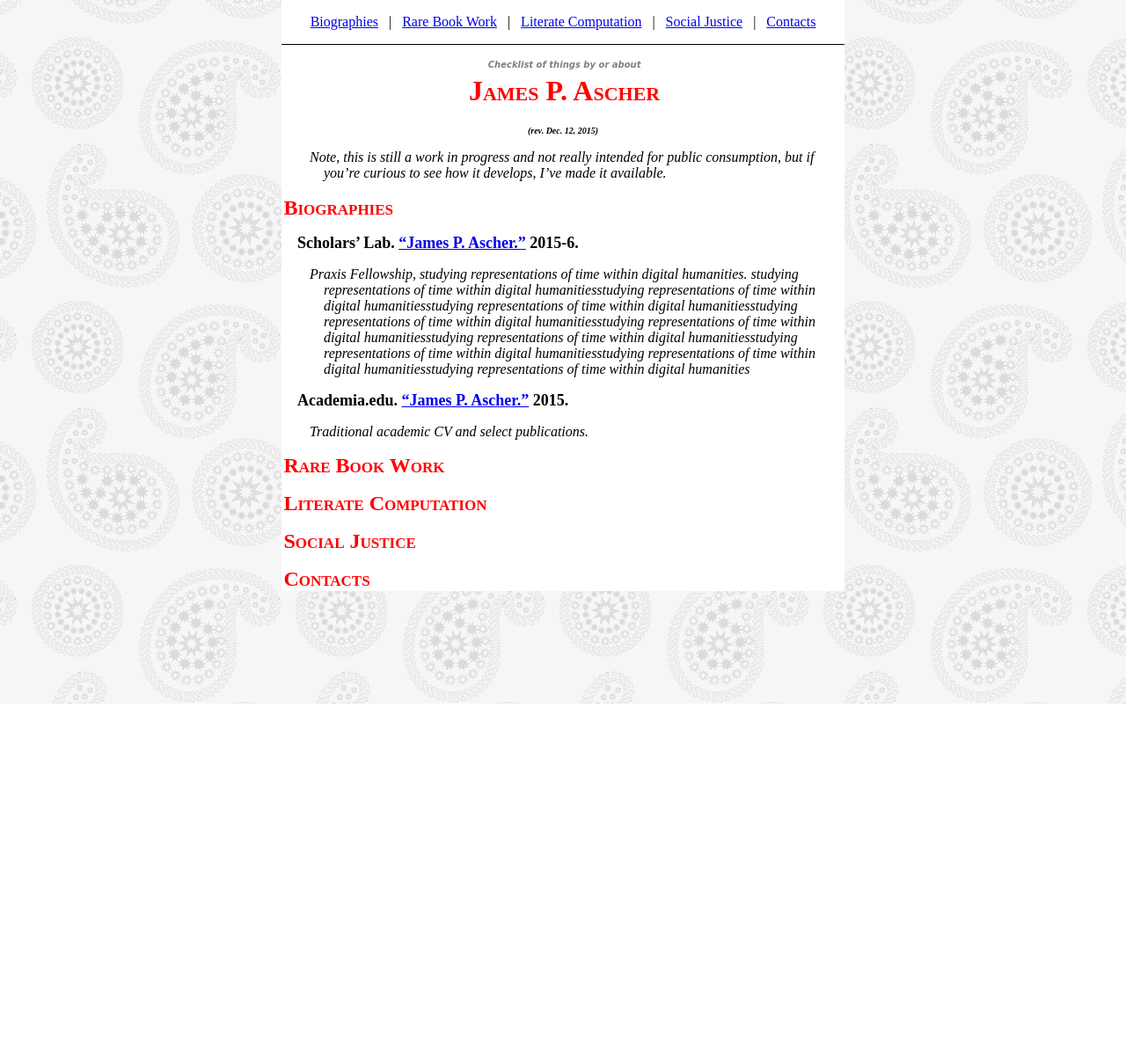
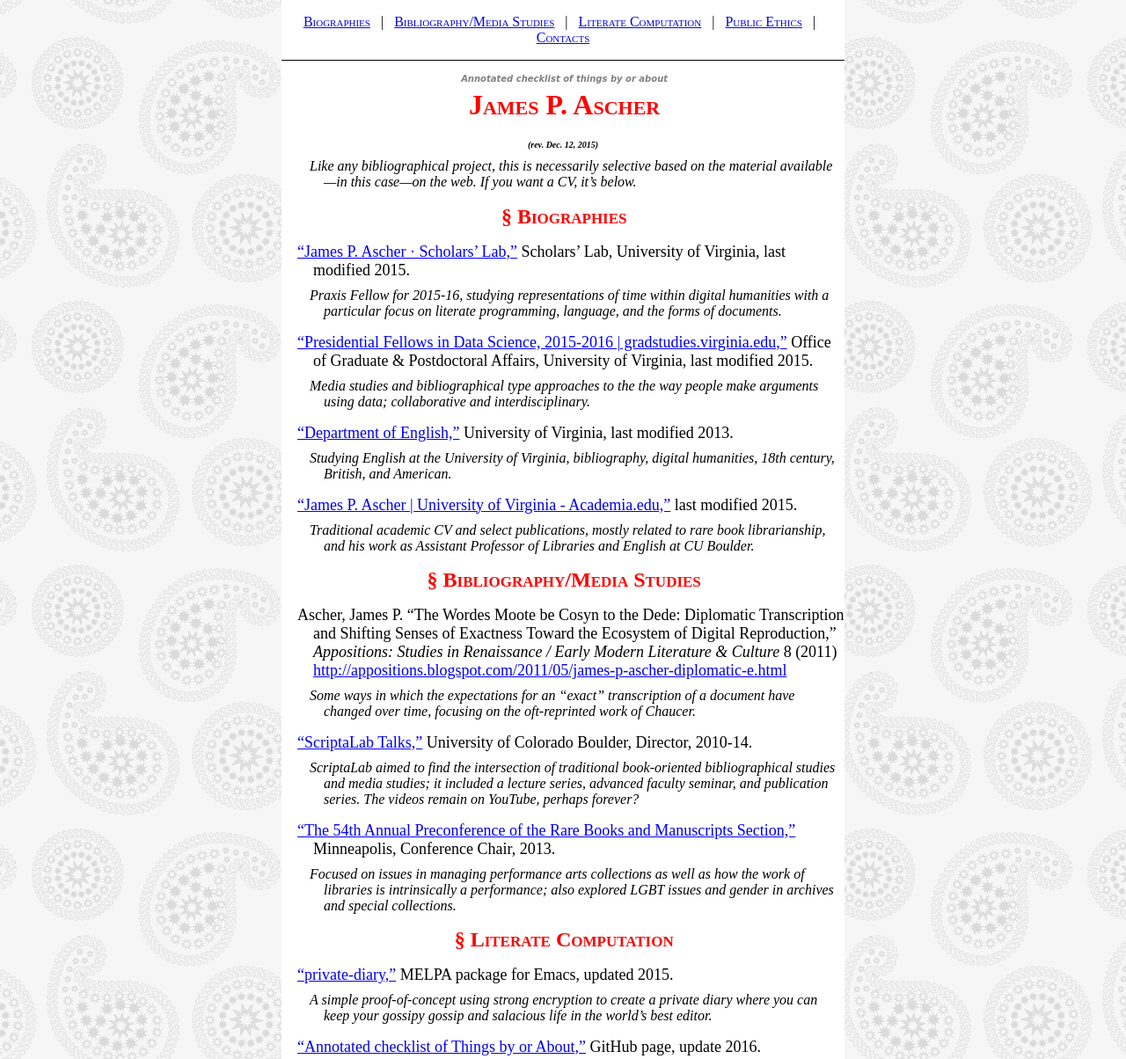
Before and after one commit to cacology/cacology.github.io, a plain HTML site: page index.html in a window 1280 px wide. Shown: the top 1204 px of the page at 88% size. Before the commit the page ends 800 px from the top, so only its background shows below. Drawn offline with Linux system fonts and the light colour scheme.

Commit message:
Tweaked content, seems acceptable now

```diff
--- a/index.html
+++ b/index.html
@@ -6,7 +6,7 @@
   <meta name="viewport" content="width=device-width, initial-scale=1.0, user-scalable=yes">
   <meta name="author" content="James P. Ascher">
   <meta name="dcterms.date" content="2015-12-12">
-  <title>Checklist of things by or about James P. Ascher</title>
+  <title>Annotated checklist of things by or about James P. Ascher</title>
   <style type="text/css">code{white-space: pre;}</style>
   <link rel="stylesheet" href="redandblack.css">
   <!--[if lt IE 9]>
@@ -15,7 +15,7 @@
 </head>
 <body>
 <header>
-<h1 class="title"><em>Checklist of things by or about</em><br />
+<h1 class="title"><em>Annotated checklist of things by or about</em><br />
 James P. Ascher</h1>
 <h2 class="author">James P. Ascher</h2>
 <h3 class="date">Dec. 12, 2015</h3>
@@ -23,21 +23,44 @@ James P. Ascher</h1>
 <nav id="TOC">
 <ul>
 <li><a href="#biographies">Biographies</a></li>
-<li><a href="#rare-book-work">Rare Book Work</a></li>
+<li><a href="#bibliographymedia-studies">Bibliography/Media Studies</a></li>
 <li><a href="#literate-computation">Literate Computation</a></li>
-<li><a href="#social-justice">Social Justice</a></li>
+<li><a href="#public-ethics">Public Ethics</a></li>
 <li><a href="#contacts">Contacts</a></li>
 </ul>
 </nav>
-<p>Note, this is still a work in progress and not really intended for public consumption, but if you’re curious to see how it develops, I’ve made it available.</p>
+<p>Like any bibliographical project, this is necessarily selective based on the material available—in this case—on the web. If you want a CV, it’s below.</p>
 <h1 id="biographies">Biographies</h1>
-<h2 id="scholars-lab.-james-p.-ascher.-2015-6.">Scholars’ Lab. <a href="http://scholarslab.org/people/james-p-ascher/">“James P. Ascher.”</a> 2015-6.</h2>
-<p>Praxis Fellowship, studying representations of time within digital humanities. studying representations of time within digital humanitiesstudying representations of time within digital humanitiesstudying representations of time within digital humanitiesstudying representations of time within digital humanitiesstudying representations of time within digital humanitiesstudying representations of time within digital humanitiesstudying representations of time within digital humanitiesstudying representations of time within digital humanitiesstudying representations of time within digital humanities</p>
-<h2 id="academia.edu.-james-p.-ascher.-2015.">Academia.edu. <a href="https://virginia.academia.edu/JamesPAscher">“James P. Ascher.”</a> 2015.</h2>
-<p>Traditional academic CV and select publications.</p>
-<h1 id="rare-book-work">Rare Book Work</h1>
+<h2 id="james-p.-ascher-scholars-lab-scholars-lab-university-of-virginia-last-modified-2015."><a href="http://scholarslab.org/people/james-p-ascher/">“James P. Ascher · Scholars’ Lab,”</a> Scholars’ Lab, University of Virginia, last modified 2015.</h2>
+<p>Praxis Fellow for 2015-16, studying representations of time within digital humanities with a particular focus on literate programming, language, and the forms of documents.</p>
+<h2 id="presidential-fellows-in-data-science-2015-2016-gradstudies.virginia.edu-office-of-graduate-postdoctoral-affairs-university-of-virginia-last-modified-2015."><a href="http://gradstudies.dev.uvaits.virginia.edu/node/315">“Presidential Fellows in Data Science, 2015-2016 | gradstudies.virginia.edu,”</a> Office of Graduate &amp; Postdoctoral Affairs, University of Virginia, last modified 2015.</h2>
+<p>Media studies and bibliographical type approaches to the the way people make arguments using data; collaborative and interdisciplinary.</p>
+<h2 id="department-of-english-university-of-virginia-last-modified-2013."><a href="http://www.engl.virginia.edu/people/jpa4q">“Department of English,”</a> University of Virginia, last modified 2013.</h2>
+<p>Studying English at the University of Virginia, bibliography, digital humanities, 18th century, British, and American.</p>
+<h2 id="james-p.-ascher-university-of-virginia---academia.edu-last-modified-2015."><a href="https://virginia.academia.edu/JamesPAscher">“James P. Ascher | University of Virginia - Academia.edu,”</a> last modified 2015.</h2>
+<p>Traditional academic CV and select publications, mostly related to rare book librarianship, and his work as Assistant Professor of Libraries and English at CU Boulder.</p>
+<h1 id="bibliographymedia-studies">Bibliography/Media Studies</h1>
+<h2 id="ascher-james-p.-the-wordes-moote-be-cosyn-to-the-dede-diplomatic-transcription-and-shifting-senses-of-exactness-toward-the-ecosystem-of-digital-reproduction-appositions-studies-in-renaissance-early-modern-literature-culture-8-2011-httpappositions.blogspot.com201105james-p-ascher-diplomatic-e.html">Ascher, James P. “The Wordes Moote be Cosyn to the Dede: Diplomatic Transcription and Shifting Senses of Exactness Toward the Ecosystem of Digital Reproduction,” <em>Appositions: Studies in Renaissance / Early Modern Literature &amp; Culture</em> 8 (2011) <a href="http://appositions.blogspot.com/2011/05/james-p-ascher-diplomatic-e.html" class="uri">http://appositions.blogspot.com/2011/05/james-p-ascher-diplomatic-e.html</a></h2>
+<p>Some ways in which the expectations for an “exact” transcription of a document have changed over time, focusing on the oft-reprinted work of Chaucer.</p>
+<h2 id="scriptalab-talks-university-of-colorado-boulder-director-2010-14."><a href="https://www.youtube.com/playlist?list=PL697F2F9434362161">“ScriptaLab Talks,”</a> University of Colorado Boulder, Director, 2010-14.</h2>
+<p>ScriptaLab aimed to find the intersection of traditional book-oriented bibliographical studies and media studies; it included a lecture series, advanced faculty seminar, and publication series. The videos remain on YouTube, perhaps forever?</p>
+<h2 id="the-54th-annual-preconference-of-the-rare-books-and-manuscripts-section-minneapolis-conference-chair-2013."><a href="http://rbms.info/conferences2/preconferences/2013/index.html">“The 54th Annual Preconference of the Rare Books and Manuscripts Section,”</a> Minneapolis, Conference Chair, 2013.</h2>
+<p>Focused on issues in managing performance arts collections as well as how the work of libraries is intrinsically a performance; also explored LGBT issues and gender in archives and special collections.</p>
 <h1 id="literate-computation">Literate Computation</h1>
-<h1 id="social-justice">Social Justice</h1>
+<h2 id="private-diary-melpa-package-for-emacs-updated-2015."><a href="https://github.com/cacology/private-diary">“private-diary,”</a> MELPA package for Emacs, updated 2015.</h2>
+<p>A simple proof-of-concept using strong encryption to create a private diary where you can keep your gossipy gossip and salacious life in the world’s best editor.</p>
+<h2 id="annotated-checklist-of-things-by-or-about-github-page-update-2016."><a href="https://github.com/cacology/cacology.github.io">“Annotated checklist of Things by or About,”</a> GitHub page, update 2016.</h2>
+<p>You’re looking at it, but it’s base on an org-mode file compiled with pandoc and styled with bare CSS. All hand-coded, all the time.</p>
+<h1 id="public-ethics">Public Ethics</h1>
+<h2 id="ascher-james-p.-how-to-not-be-creepy-nomorepotlucks-27-crush-2013-httpnomorepotlucks.orgsitehow-to-not-be-creepy-james-p-ascher.">Ascher, James P. “How To Not be Creepy,” <em>nomorepotlucks</em> 27: crush (2013) <a href="http://nomorepotlucks.org/site/how-to-not-be-creepy-james-p-ascher/" class="uri">http://nomorepotlucks.org/site/how-to-not-be-creepy-james-p-ascher/</a>.</h2>
+<p>Thoughts about how the 18th century teaches us that creeping is eternal and that it’s always creepy to stare.</p>
 <h1 id="contacts">Contacts</h1>
+<h2 id="twitter-jpsa"><a href="https://twitter.com/jpsa">“Twitter: @jpsa”</a></h2>
+<h2 id="email-jpa4qvirginia.edu"><script type="text/javascript">
+<!--
+h='&#118;&#x69;&#114;&#x67;&#x69;&#110;&#x69;&#x61;&#46;&#x65;&#100;&#x75;';a='&#64;';n='&#106;&#112;&#x61;&#52;&#x71;';e=n+a+h;
+document.write('<a h'+'ref'+'="ma'+'ilto'+':'+e+'" clas'+'s="em' + 'ail">'+'&#8220;&#x45;&#x6d;&#x61;&#x69;&#108;&#58;&#32;&#106;&#112;&#x61;&#52;&#x71;&#64;&#118;&#x69;&#114;&#x67;&#x69;&#110;&#x69;&#x61;&#46;&#x65;&#100;&#x75;&#x201d;'+'<\/'+'a'+'>');
+// -->
+</script><noscript>&#8220;&#x45;&#x6d;&#x61;&#x69;&#108;&#58;&#32;&#106;&#112;&#x61;&#52;&#x71;&#64;&#118;&#x69;&#114;&#x67;&#x69;&#110;&#x69;&#x61;&#46;&#x65;&#100;&#x75;&#x201d;&#32;&#40;&#106;&#112;&#x61;&#52;&#x71;&#32;&#x61;&#116;&#32;&#118;&#x69;&#114;&#x67;&#x69;&#110;&#x69;&#x61;&#32;&#100;&#x6f;&#116;&#32;&#x65;&#100;&#x75;&#x29;</noscript></h2>
 </body>
 </html>
--- a/redandblack.css
+++ b/redandblack.css
@@ -9,7 +9,7 @@ body {
   max-width: 640px;
   margin-left: auto;
   margin-right: auto;
-  margin-top: 3em; /* should be the height of nav FIXME */
+  margin-top: 4em; /* should be the height of nav FIXME */
   background-color: white;
 }
 
@@ -74,6 +74,7 @@ nav ul{
 
 nav li {
   display: inline;
+  font-variant: small-caps;
 }
 
 nav li:before {
@@ -91,15 +92,28 @@ nav li:first-child:before {
 body h1 {
   font-size: x-large;
   padding-left: 0.1em;
+  text-align: center;
+}
+
+body h1:before {
+  content: "§ ";
+}
+
+header h1:before {
+  content: "";
 }
 
 body h2 {
   font-size: large;
-  padding-left: 1em;
+  padding-left: 2em;
+  font-weight: normal;
+  text-indent: -1em;
+  margin-bottom: 0.5em;
 }
 
 body p {
   font-style: italic;
   text-indent: -1em;
   padding-left: 3em;
+  margin-top: 0.5em;
 }
```
Also changed, not shown: 1 other file.
